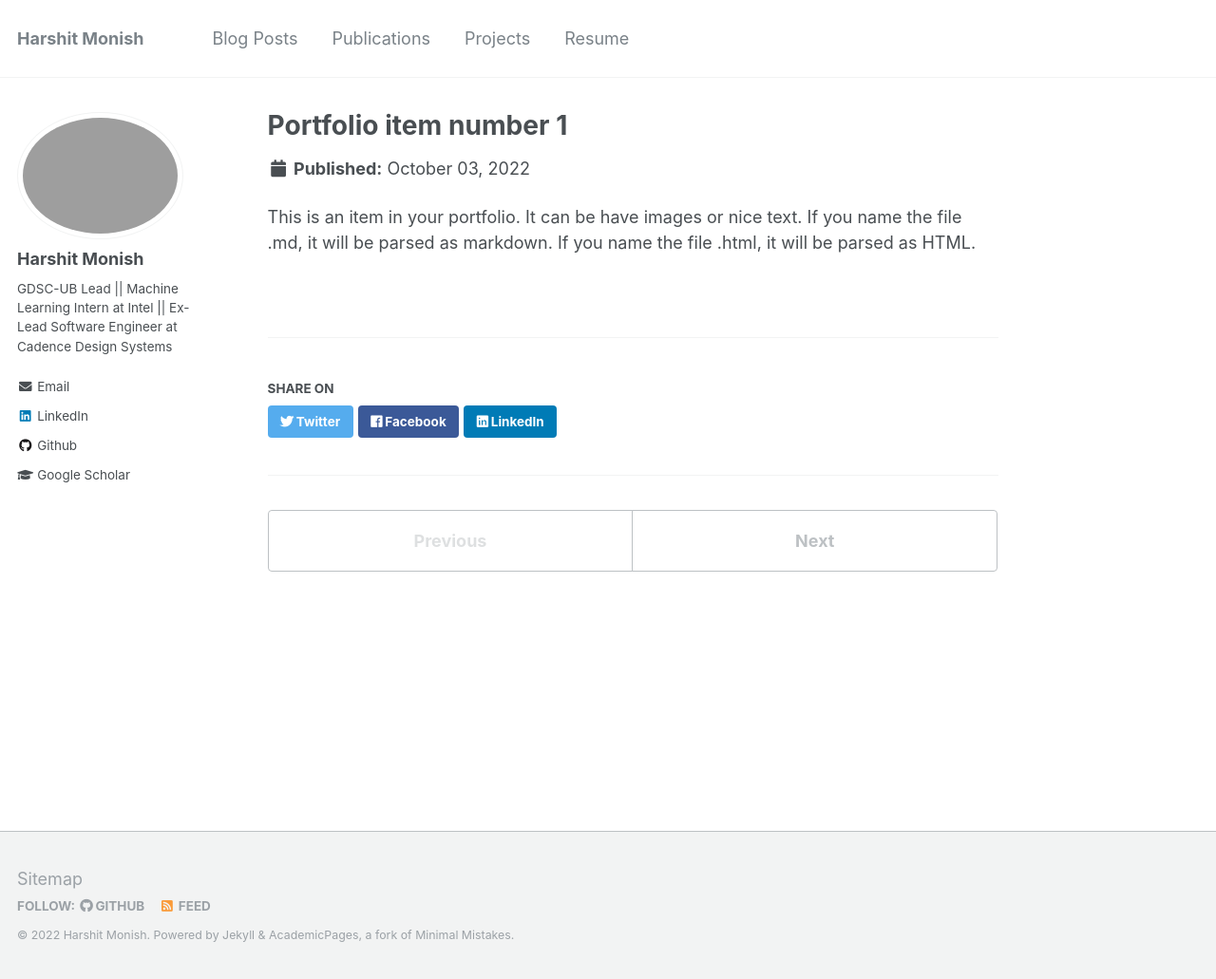
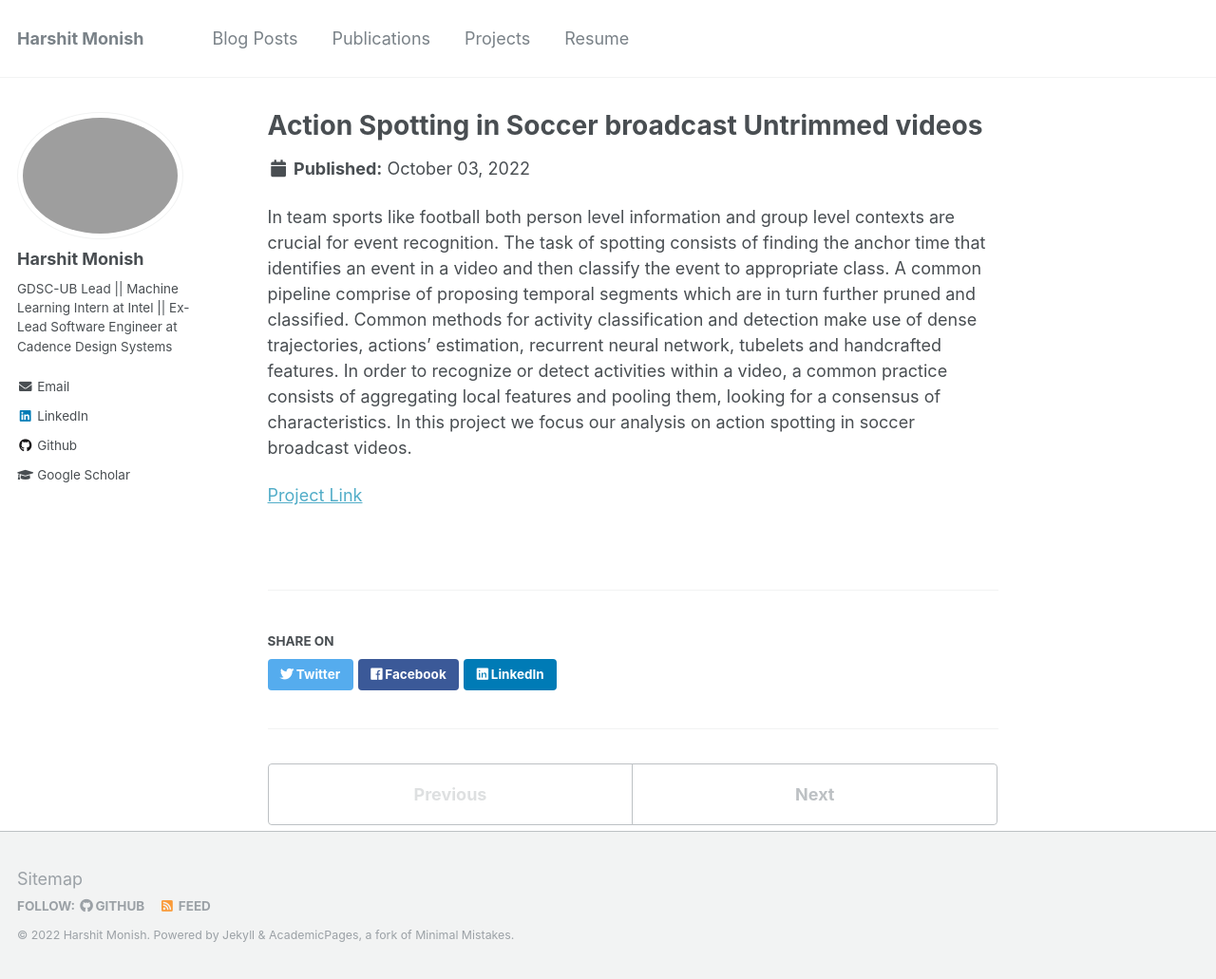
Before and after one commit to harshitmonish/harshitmonish.github.io, a Jekyll site: the page built from _portfolio/portfolio-1.md, in a window 1280 px wide and 1031 px high. Shown: the whole window at 95% size. Built offline with Jekyll 4.4.1, drawn with Linux system fonts in a browser that asks for light colours; a file with an impossible date is left out.

Commit message:
Updated portolio

```diff
--- a/_portfolio/portfolio-1.md
+++ b/_portfolio/portfolio-1.md
@@ -1,7 +1,9 @@
 ---
-title: "Portfolio item number 1"
-excerpt: "Short description of portfolio item number 1<br/><img src='/images/500x300.png'>"
+title: "Action Spotting in Soccer broadcast Untrimmed videos"
+excerpt: "The task of spotting consists of finding the anchor time that identifies an event in a video and then classify the event to appropriate class."
 collection: portfolio
 ---
 
-This is an item in your portfolio. It can be have images or nice text. If you name the file .md, it will be parsed as markdown. If you name the file .html, it will be parsed as HTML.
+In team sports like football both person level information and group level contexts are crucial for event recognition. The task of spotting consists of finding the anchor time that identifies an event in a video and then classify the event to appropriate class. A common pipeline comprise of proposing temporal segments which are in turn further pruned and classified. Common methods for activity classification and detection make use of dense trajectories, actions’ estimation, recurrent neural network, tubelets and handcrafted features. In order to recognize or detect activities within a video, a common practice consists of aggregating local features and pooling them, looking for a consensus of characteristics. In this project we focus our analysis on action spotting in soccer broadcast videos.
+
+[Project Link](https://github.com/harshitmonish/Action-Spooting-Soccer-Videos)
```
Also changed, not shown: _portfolio/portfolio-3.md (added, +7 -0 lines), _portfolio/portfolio-4.md (added, +7 -0 lines), _portfolio/portfolio-5.md (added, +7 -0 lines).
